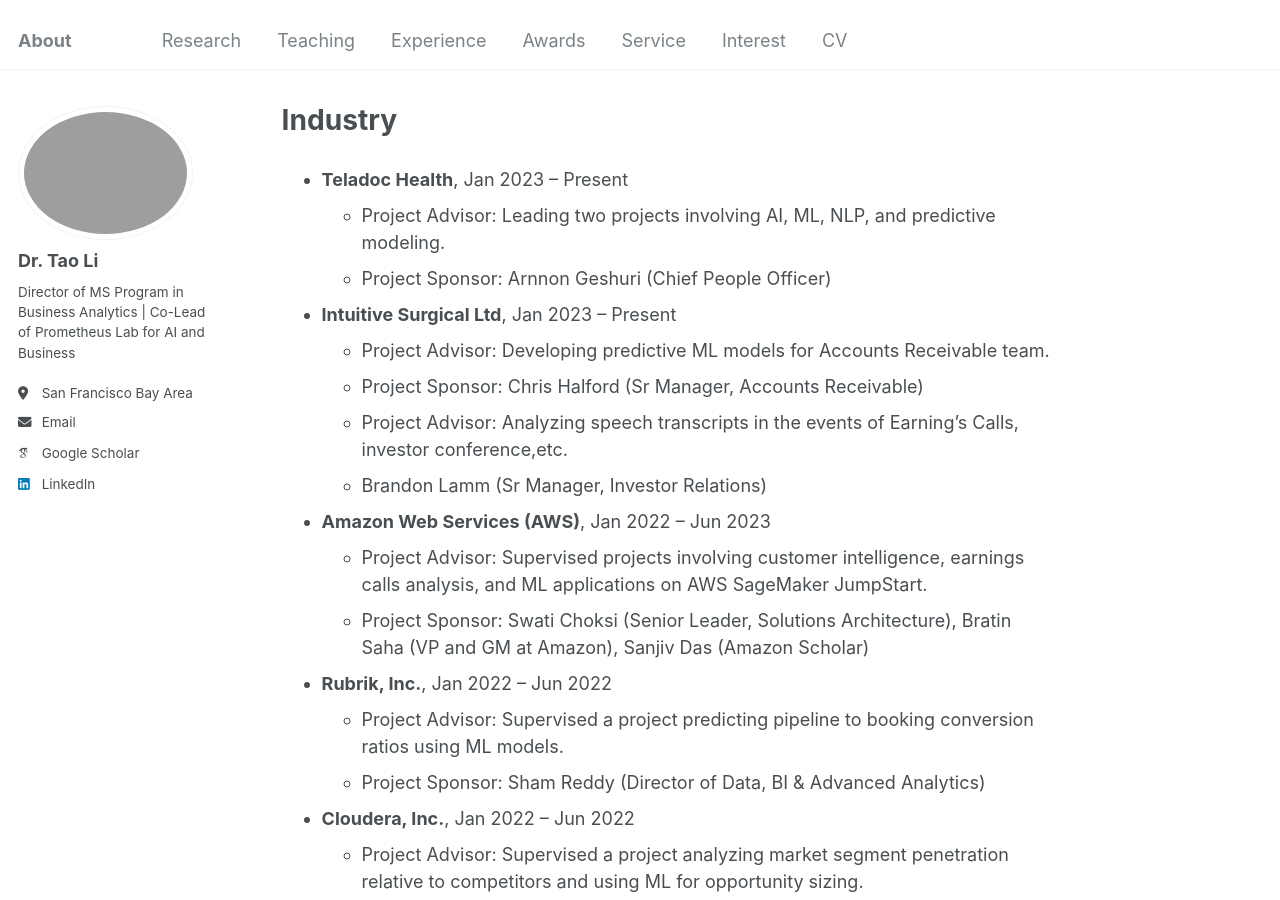
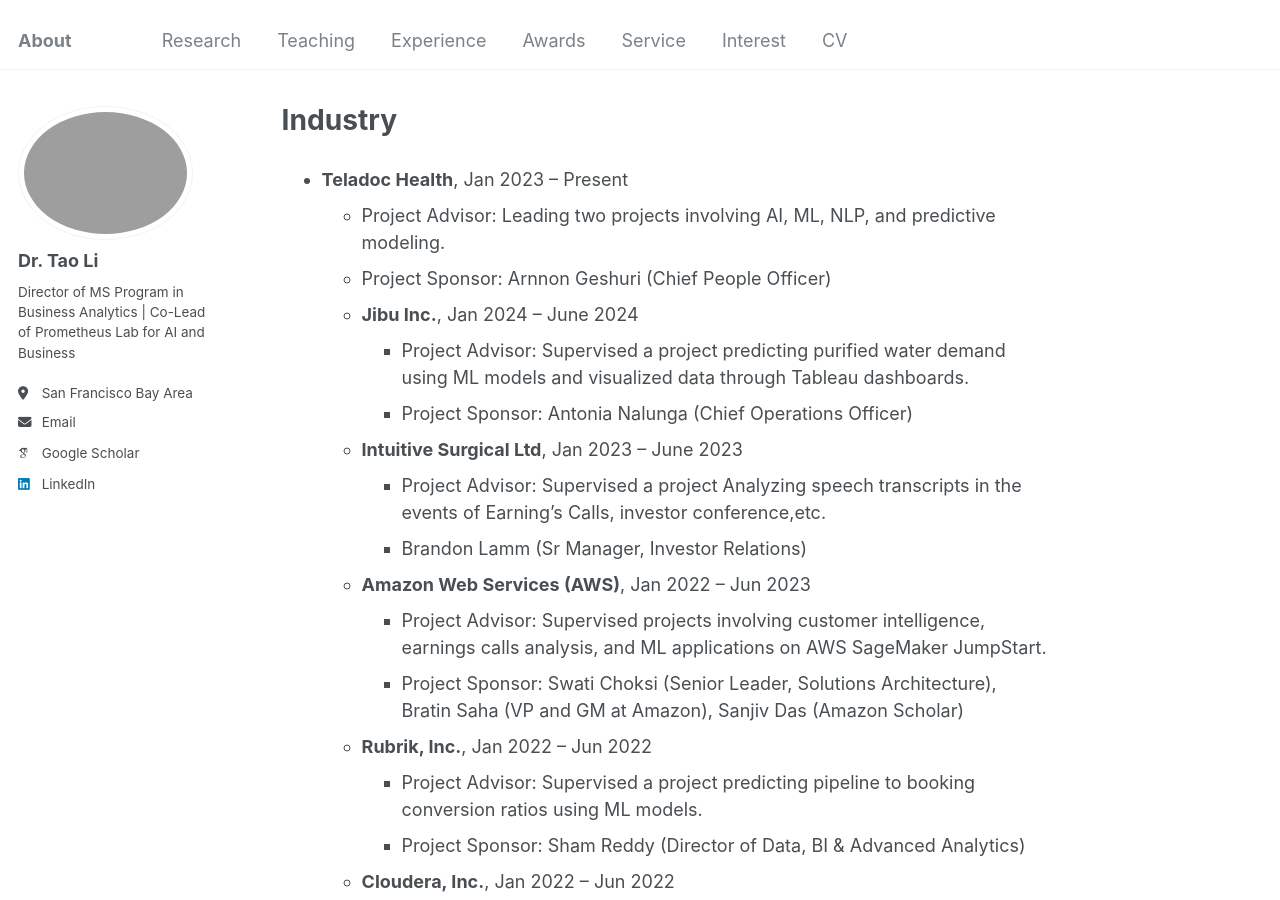
Before and after one commit to Prof-TaoLi/Homepage, a Jekyll site: the page built from _pages/teaching.md, in a window 1280 px wide and 900 px high. Built offline with Jekyll 4.4.1, drawn with Linux system fonts in a browser that asks for light colours; some web fonts are replaced.

Commit message:
Update teaching.md

```diff
--- a/_pages/teaching.md
+++ b/_pages/teaching.md
@@ -12,11 +12,17 @@ author_profile: true
     </ul>
   </li>
 
-  <li><strong>Intuitive Surgical Ltd</strong>, Jan 2023 – Present
+<ul>
+  <li><strong>Jibu Inc.</strong>, Jan 2024 – June 2024
     <ul>
-      <li>Project Advisor: Developing predictive ML models for Accounts Receivable team.</li>
-      <li>Project Sponsor: Chris Halford (Sr Manager, Accounts Receivable)</li>
-      <li>Project Advisor: Analyzing speech transcripts in the events of Earning’s Calls,
+      <li>Project Advisor: Supervised a project predicting purified water demand using ML models and visualized data through Tableau dashboards.</li>
+      <li>Project Sponsor: Antonia Nalunga (Chief Operations Officer)</li>
+    </ul>
+  </li>
+
+  <li><strong>Intuitive Surgical Ltd</strong>, Jan 2023 – June 2023
+    <ul>
+      <li>Project Advisor: Supervised a project Analyzing speech transcripts in the events of Earning’s Calls,
 investor conference,etc.</li>
       <li>Brandon Lamm (Sr Manager, Investor Relations)</li>
     </ul>
```
